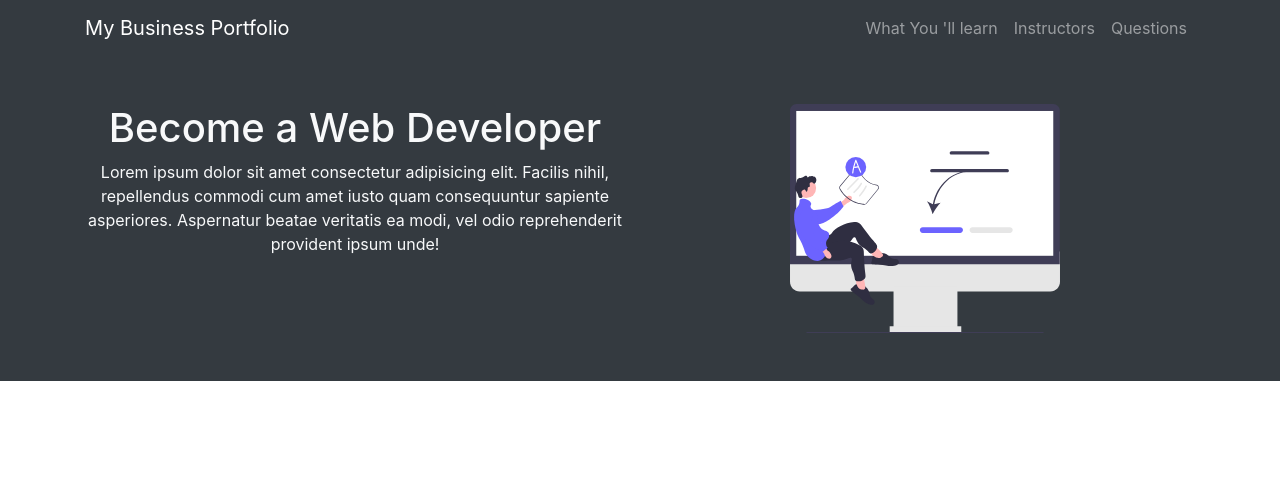
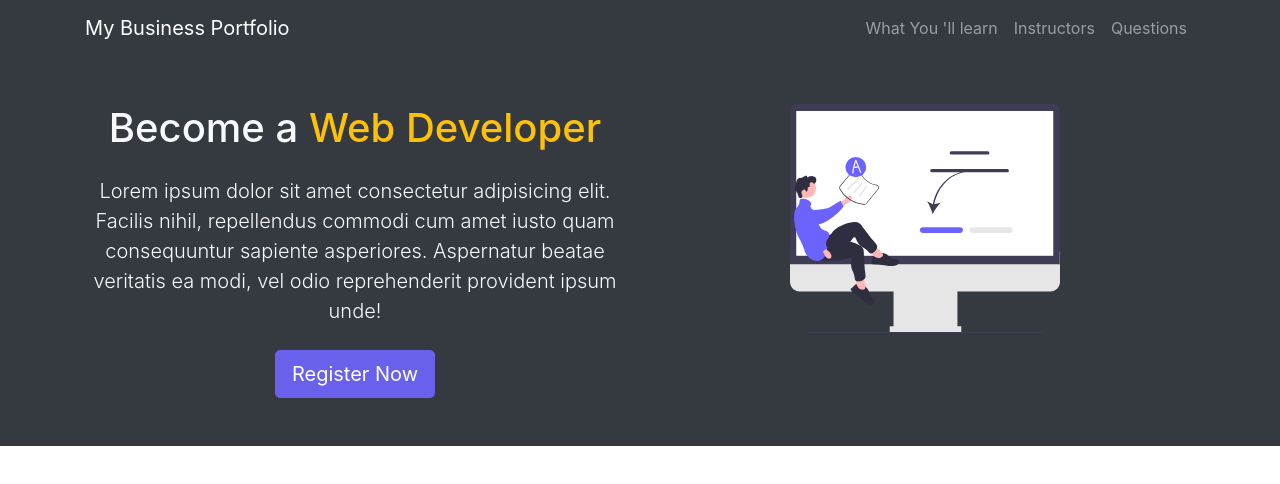
Before and after one commit to onanapower/Business-Portfolio-in-Bootstrap, a plain HTML site: page index.html in a window 1280 px wide. Drawn offline with nearby package versions, Linux system fonts and the light colour scheme.

Commit message:
customised_register_button

```diff
--- a/css/style.css
+++ b/css/style.css
@@ -2,3 +2,7 @@
   margin-left: auto;
   margin-right: 0 !important;
 }
+.lotus {
+  background-color: #6960ec;
+  border-color: #6960ec !important;
+}
--- a/index.html
+++ b/index.html
@@ -47,13 +47,14 @@
       <div class="container">
         <div class="row">
           <div class="col-lg-6 col-md-8 col-sm-12">
-            <h1>Become a Web Developer</h1>
-            <p>
+            <h1>Become a <span class="text-warning">Web Developer</span></h1>
+            <p class="lead my-4">
               Lorem ipsum dolor sit amet consectetur adipisicing elit. Facilis
               nihil, repellendus commodi cum amet iusto quam consequuntur
               sapiente asperiores. Aspernatur beatae veritatis ea modi, vel odio
               reprehenderit provident ipsum unde!
             </p>
+            <button class="lotus btn btn-primary btn-lg">Register Now</button>
           </div>
           <div class="col-lg-6 col-md-8 col-sm-12">
             <img class="w-50" src="images/online_test.svg" alt="" />
```
